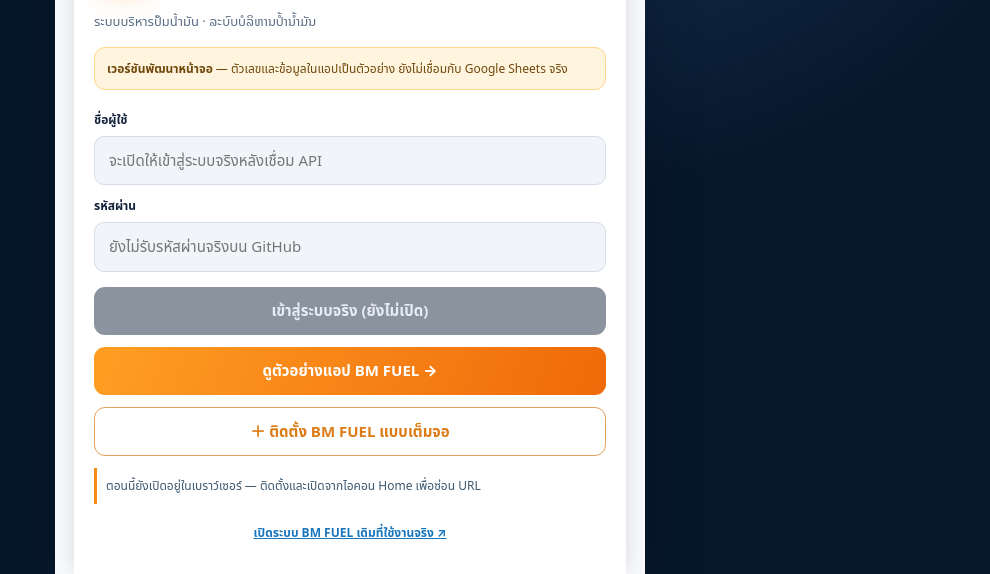
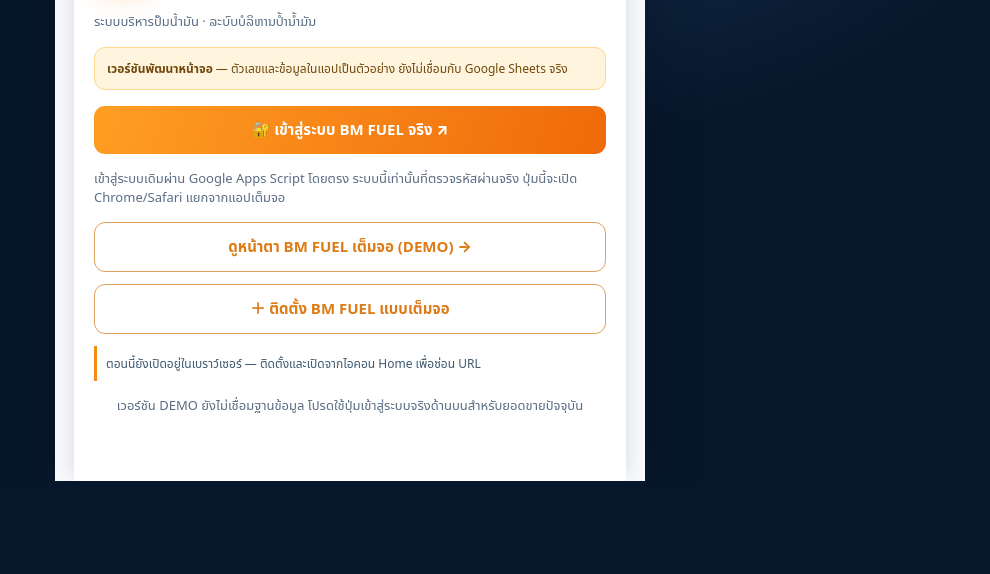
Before and after one commit to sounalinz5-maker/BM_Feel_Management_Google_Sheets_Template, a plain HTML site: page app/index.html in a window 1280 px wide. Shown: the part 319-893 px from the top of the page, without its empty margins (290-1280 px from the left). After the commit the page ends 800 px from the top, so only its background shows below. Drawn offline with Linux system fonts and the light colour scheme.

Commit message:
Make PWA login entry functional via existing authenticated Apps Script while keeping demo isolated

```diff
--- a/app/index.html
+++ b/app/index.html
@@ -34,18 +34,13 @@
       </div>
       <p class="login-sub">ระบบบริหารปั๊มน้ำมัน · ລະບົບບໍລິຫານປ້ຳນ້ຳມັນ</p>
       <div class="alert-demo"><b>เวอร์ชันพัฒนาหน้าจอ</b> — ตัวเลขและข้อมูลในแอปเป็นตัวอย่าง ยังไม่เชื่อมกับ Google Sheets จริง</div>
-      <form id="loginForm" class="login-form" autocomplete="off">
-        <label for="username">ชื่อผู้ใช้</label>
-        <input id="username" type="text" placeholder="จะเปิดให้เข้าสู่ระบบจริงหลังเชื่อม API" disabled>
-        <label for="password">รหัสผ่าน</label>
-        <input id="password" type="password" placeholder="ยังไม่รับรหัสผ่านจริงบน GitHub" disabled>
-        <button class="btn-muted" type="submit" disabled>เข้าสู่ระบบจริง (ยังไม่เปิด)</button>
-      </form>
-      <button class="btn-primary btn-block" id="enterDemo" type="button">ดูตัวอย่างแอป BM FUEL <span aria-hidden="true">→</span></button>
+      <a class="btn-primary btn-block" id="liveLogin" style="text-align:center;text-decoration:none;" href="https://script.google.com/macros/s/AKfycbyyebQBgsCyX0BwYCH8Vls9KHb08tTRXKOWT1j2R38KadQqpaUIraXBOyMqFHeHHwbk/exec" target="_blank" rel="noopener noreferrer">🔐 เข้าสู่ระบบ BM FUEL จริง ↗</a>
+      <p class="login-sub">เข้าสู่ระบบเดิมผ่าน Google Apps Script โดยตรง ระบบนี้เท่านั้นที่ตรวจรหัสผ่านจริง ปุ่มนี้จะเปิด Chrome/Safari แยกจากแอปเต็มจอ</p>
+      <button class="btn-outline btn-block" id="enterDemo" type="button">ดูหน้าตา BM FUEL เต็มจอ (DEMO) <span aria-hidden="true">→</span></button>
       <button class="btn-outline btn-block" id="installEntry" type="button">＋ ติดตั้ง BM FUEL แบบเต็มจอ</button>
       <p id="displayModeInfo" class="install-guide" role="status" aria-live="polite"></p>
       <p class="install-guide" id="installGuide" hidden>Android: เปิดใน Chrome → เมนู ⋮ → ติดตั้งแอป / เพิ่มไปยังหน้าจอหลัก<br>iPhone: เปิดใน Safari → แชร์ → เพิ่มไปยังหน้าจอโฮม</p>
-      <a class="real-link" href="https://script.google.com/macros/s/AKfycbyyebQBgsCyX0BwYCH8Vls9KHb08tTRXKOWT1j2R38KadQqpaUIraXBOyMqFHeHHwbk/exec" target="_blank" rel="noopener noreferrer">เปิดระบบ BM FUEL เดิมที่ใช้งานจริง <span aria-hidden="true">↗</span></a>
+      <p class="login-sub" style="text-align:center;">เวอร์ชัน DEMO ยังไม่เชื่อมฐานข้อมูล โปรดใช้ปุ่มเข้าสู่ระบบจริงด้านบนสำหรับยอดขายปัจจุบัน</p>
     </div>
   </div>
 
```
